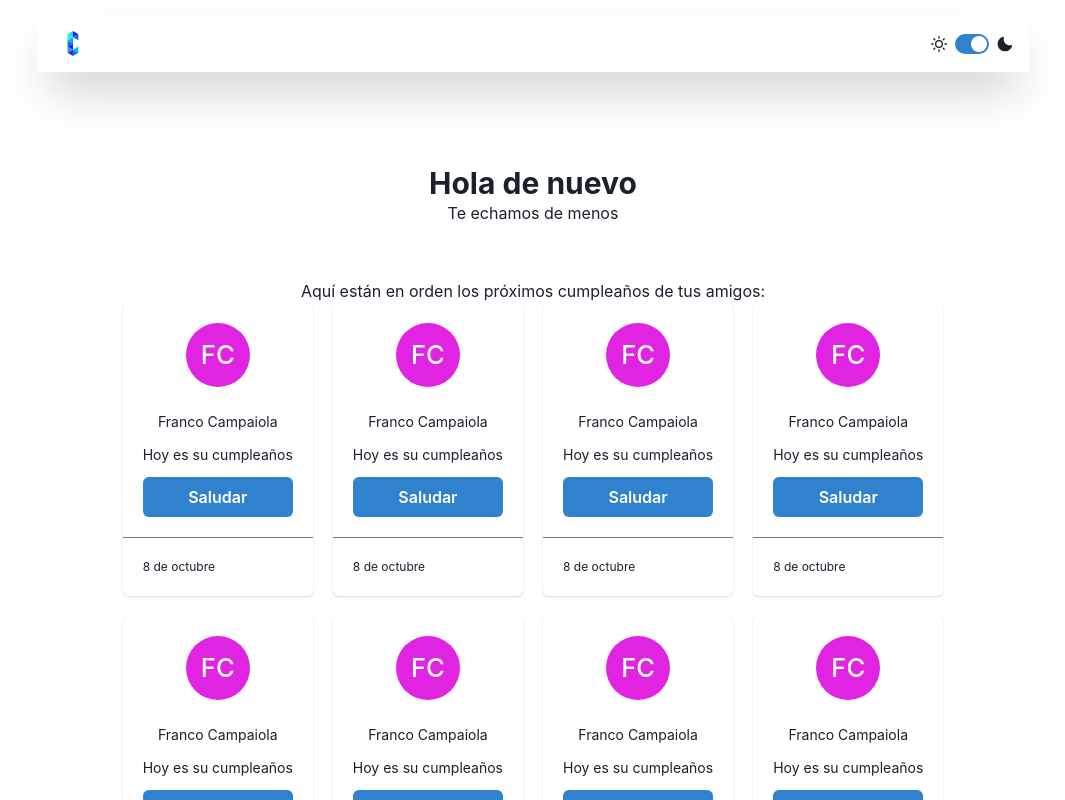
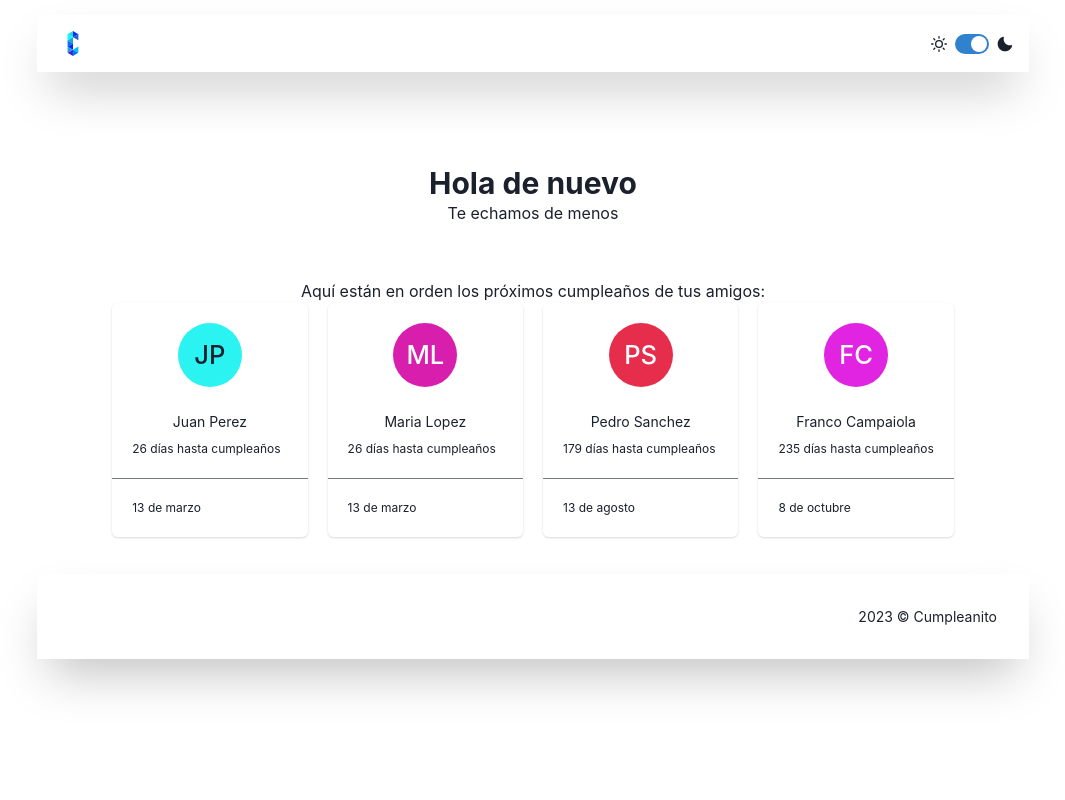
Before and after one commit to francocampaiola/cumpleanito, a Next.js app: page /mac in a window 1280 px wide. Shown: the top 800 px of the page, without its empty margins (107-1172 px from the left). Built offline with nearby package versions, Linux system fonts and the light colour scheme.

Commit message:
:+1: add logic to birthday sort list

```diff
--- a/components/UI/Navbar/Navbar.tsx
+++ b/components/UI/Navbar/Navbar.tsx
@@ -1,4 +1,3 @@
-import Link from 'next/link'
 import { Toggle } from 'components/ui/Toggle'
 import { Box, Flex, HStack, Image } from '@chakra-ui/react'
 
@@ -16,9 +15,7 @@ export const Navbar = () => {
                 padding={'1rem'}
             >
                 <Box>
-                    <Link href={'/'}>
-                        <Image src='/Logo.svg' height={25} width={10} />
-                    </Link>
+                    <Image src='/Logo.svg' height={25} width={10} />
                 </Box>
                 <HStack>
                     <Toggle />
--- a/components/birthday/BirthdayCard/BirthdayCard.tsx
+++ b/components/birthday/BirthdayCard/BirthdayCard.tsx
@@ -1,26 +1,56 @@
+import { FC } from "react"
 import { Avatar, Button, Card, CardBody, CardFooter, Center, Divider, Stack, Text } from "@chakra-ui/react"
+import Link from "next/link";
 
-export const BirthdayCard = () => {
+interface Props {
+    name: string,
+    birthday: string,
+    contact: string
+}
+
+export const BirthdayCard: FC<Props> = ({ name, birthday, contact }) => {
+
+    const parts = birthday.split('/');
+    const birthdayDate = new Date(parseInt(parts[2]), parseInt(parts[1]) - 1, parseInt(parts[0]));
+
+
+    const today = new Date();
+    const nextBirthday = new Date(today.getFullYear(), birthdayDate.getMonth(), birthdayDate.getDate());
+    if (nextBirthday < today) {
+        nextBirthday.setFullYear(today.getFullYear() + 1);
+    }
+    const timeDiff = nextBirthday.getTime() - today.getTime();
+    const daysDiff = Math.ceil(timeDiff / (1000 * 3600 * 24));
+
     return (
         <Card maxW='sm'>
             <CardBody>
                 <Center>
-                    <Avatar size={'lg'} name='Franco Campaiola' />
+                    <Avatar size={'lg'} name={name} />
                 </Center>
-                <Stack mt='6' spacing='3'>
+                <Stack mt='6' spacing='2'>
                     <Center>
-                        <Text fontSize={'sm'}>Franco Campaiola</Text>
+                        <Text fontSize={'sm'}>{name}</Text>
                     </Center>
-                    <Center>
-                        <Text fontSize={'sm'}>Hoy es su cumpleaños</Text>
-                    </Center>
-                    <Button colorScheme={'blue'}>Saludar</Button>
+                    {today.getMonth() === birthdayDate.getMonth() && today.getDate() === birthdayDate.getDate() ? (
+                        <Center>
+                            <Link href={'https://wa.me/' + contact} target='_blank'>
+                                <Button colorScheme={'blue'} size={'xs'}>¡Saludalo!</Button>
+                            </Link>
+                        </Center>
+                    ) : (
+                        <Text fontSize={'xs'}>
+                            {daysDiff > 0 ? `${daysDiff} días hasta  cumpleaños` : '¡El cumpleaños es hoy!'}
+                        </Text>
+                    )}
                 </Stack>
             </CardBody>
             <Divider />
             <CardFooter>
                 <Center>
-                    <Text fontSize={'xs'}>8 de octubre</Text>
+                    <Text fontSize={'xs'}>
+                        {birthdayDate.toLocaleString('es-AR', { month: 'long', day: 'numeric' })}
+                    </Text>
                 </Center>
             </CardFooter>
         </Card>
--- a/components/birthday/birthdays/Birthdays.tsx
+++ b/components/birthday/birthdays/Birthdays.tsx
@@ -1,23 +1,42 @@
-import { Button, Grid } from "@chakra-ui/react"
+import { Grid } from "@chakra-ui/react"
 import { BirthdayCard } from "../BirthdayCard"
+import { birthdays } from "constants/birthdays"
 
 export const Birthdays = () => {
+  const birthdayList = birthdays.map((bday) => {
+    const parts = bday.birthday.split('/');
+    const birthdayDate = new Date(
+      new Date().getFullYear(),
+      parseInt(parts[1]) - 1,
+      parseInt(parts[0])
+    );
+    const today = new Date();
+    const nextBirthday = new Date(
+      today.getFullYear(),
+      birthdayDate.getMonth(),
+      birthdayDate.getDate()
+    );
+    if (nextBirthday < today) {
+      nextBirthday.setFullYear(today.getFullYear() + 1);
+    }
+    const timeDiff = nextBirthday.getTime() - today.getTime();
+    const daysDiff = Math.ceil(timeDiff / (1000 * 3600 * 24));
+
+    return {
+      ...bday,
+      birthdayDate,
+      daysDiff,
+    };
+  });
+
+  const sortedList = birthdayList.sort((a, b) => new Date(a.birthdayDate).getTime() - new Date(b.birthdayDate).getTime());
+
+
   return (
-    <>
-      <Grid templateColumns='repeat(4, 1fr)' gap={5}>
-        <BirthdayCard />
-        <BirthdayCard />
-        <BirthdayCard />
-        <BirthdayCard />
-        <BirthdayCard />
-        <BirthdayCard />
-        <BirthdayCard />
-        <BirthdayCard />
-        <BirthdayCard />
-        <BirthdayCard />
-        <BirthdayCard />
-        <BirthdayCard />
-      </Grid>
-    </>
-  )
-}
+    <Grid templateColumns="repeat(4, 1fr)" gap={5}>
+      {sortedList.map((bday) => (
+        <BirthdayCard key={bday.id} {...bday} />
+      ))}
+    </Grid>
+  );
+};
--- /dev/null
+++ b/constants/birthdays.ts
@@ -0,0 +1,35 @@
+export interface Birthday {
+    id: number;
+    name: string;
+    birthday: string;
+    contact: string;
+}
+
+// Path: constants/birthdays.ts
+
+export const birthdays: Birthday[] = [
+    {
+        id: 1,
+        name: 'Franco Campaiola',
+        birthday: '08/10/1997',
+        contact: '5491136248796'
+    },
+    {
+        id: 2,
+        name: 'Juan Perez',
+        birthday: '13/03/1997',
+        contact: '5491136248796'
+    },
+    {
+        id: 3,
+        name: 'Maria Lopez',
+        birthday: '13/03/1997',
+        contact: '5491136248796'
+    },
+    {
+        id: 4,
+        name: 'Pedro Sanchez',
+        birthday: '13/08/1997',
+        contact: '5491136248796'
+    },
+];
--- a/next.config.js
+++ b/next.config.js
@@ -1,6 +1,15 @@
 /** @type {import('next').NextConfig} */
 const nextConfig = {
   reactStrictMode: true,
+  async redirects() {
+    return [
+      {
+        source: '/',
+        destination: '/mac',
+        permanent: true,
+      },
+    ]
+  }
 }
 
 module.exports = nextConfig
--- a/src/pages/index.tsx
+++ b/src/pages/index.tsx
@@ -1,9 +1,6 @@
-import { MainLayout } from "components/layouts"
-
 const Home = () => {
     return (
-        <MainLayout>
-        </MainLayout>
+        <></>
     )
 }
 
```
